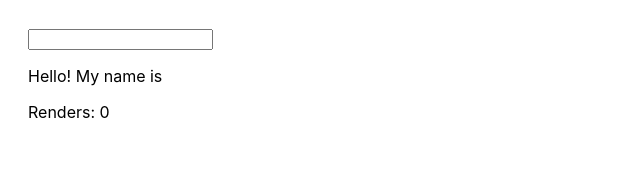
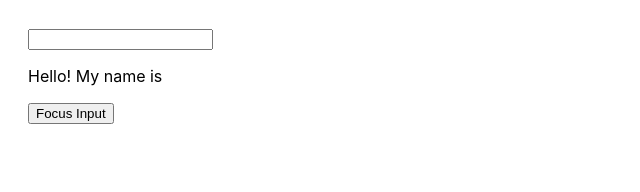
Before and after one commit to felipemotarocha/react-hooks-dicasparadevs, a React (Create React App) app: page / in a window 1280 px wide. Shown: the top 192 px of the page, without its empty margins (0-640 px from the left). Built offline with nearby package versions, Linux system fonts and the light colour scheme.

Commit message:
useRef #02

```diff
--- a/src/App.js
+++ b/src/App.js
@@ -3,17 +3,21 @@ import { useEffect, useState, useRef } from "react";
 const App = () => {
   const [name, setName] = useState("");
 
-  const renders = useRef(0);
+  const inputRef = useRef();
 
-  useEffect(() => {
-    renders.current = renders.current + 1;
-  });
+  const focusInput = () => {
+    inputRef.current.focus();
+  };
 
   return (
     <div>
-      <input value={name} onChange={(e) => setName(e.target.value)} />
+      <input
+        ref={inputRef}
+        value={name}
+        onChange={(e) => setName(e.target.value)}
+      />
       <p>Hello! My name is {name}</p>
-      <p>Renders: {renders.current}</p>
+      <button onClick={focusInput}>Focus Input</button>
     </div>
   );
 };
```
